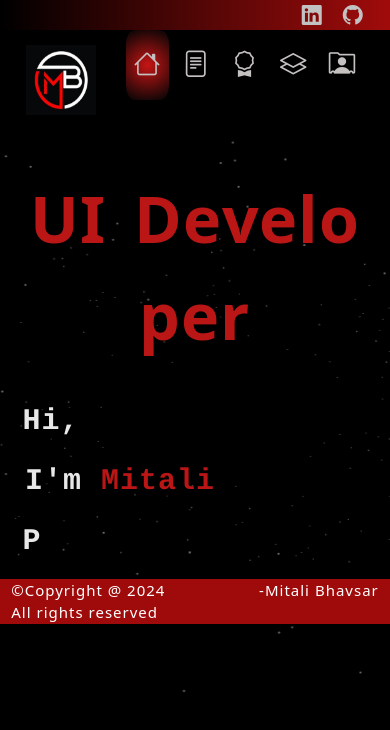
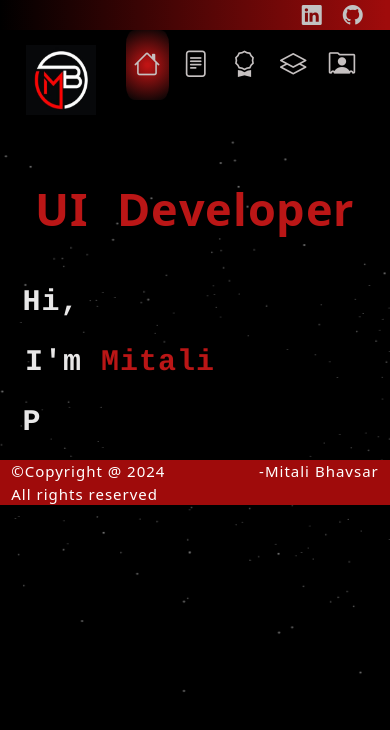
Before and after one commit to Mitali-Bhavsar/PortFolio, a React (Create React App) app: page / in a window 390 px wide. Shown: the top 730 px of the page. Built offline with nearby package versions, Linux system fonts and the light colour scheme.

Commit message:
style.css updated

```diff
--- a/src/CSS/style.css
+++ b/src/CSS/style.css
@@ -589,6 +589,9 @@ footer{
   font-size: 20px;
   padding-bottom: 30px;
 }
+.one span {
+  font-size: 3rem;
+}
 
 }
 @media(max-width:990px){
```
